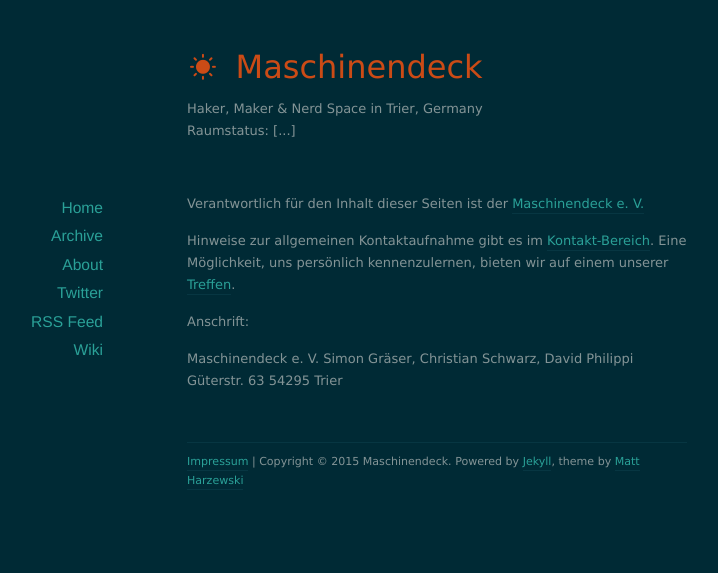
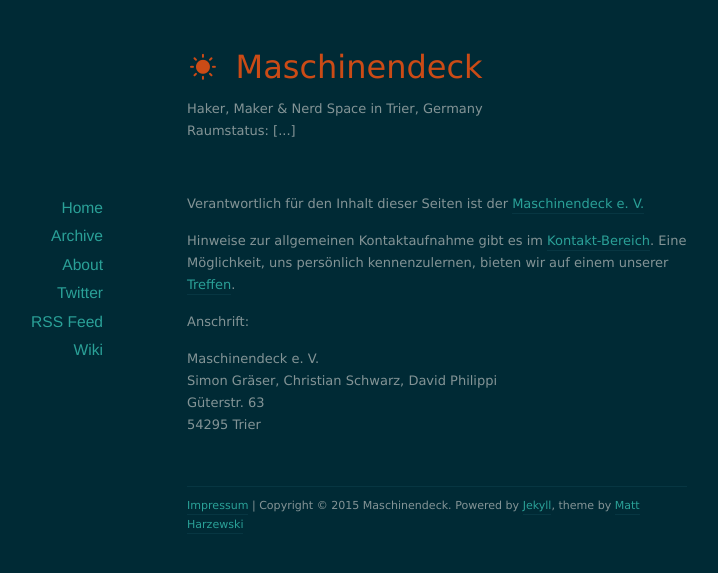
Before and after one commit to maschinendeck/maschinendeck.github.io, a Jekyll site: the page built from impressum/index.markdown, in a window 1280 px wide. Shown: the top 573 px of the page, without its empty margins (203-921 px from the left). Built offline with Jekyll 4.4.1, drawn with Linux system fonts in a browser that asks for light colours; nearby versions of some CDN libraries.

Commit message:
Nicer formatting

```diff
--- a/impressum/index.markdown
+++ b/impressum/index.markdown
@@ -9,8 +9,8 @@
 
 Anschrift:
 <address>
-Maschinendeck e. V.
-Simon Gräser, Christian Schwarz, David Philippi
-Güterstr. 63
+Maschinendeck e. V.<br />
+Simon Gräser, Christian Schwarz, David Philippi<br />
+Güterstr. 63<br />
 54295 Trier
 </address>
```
